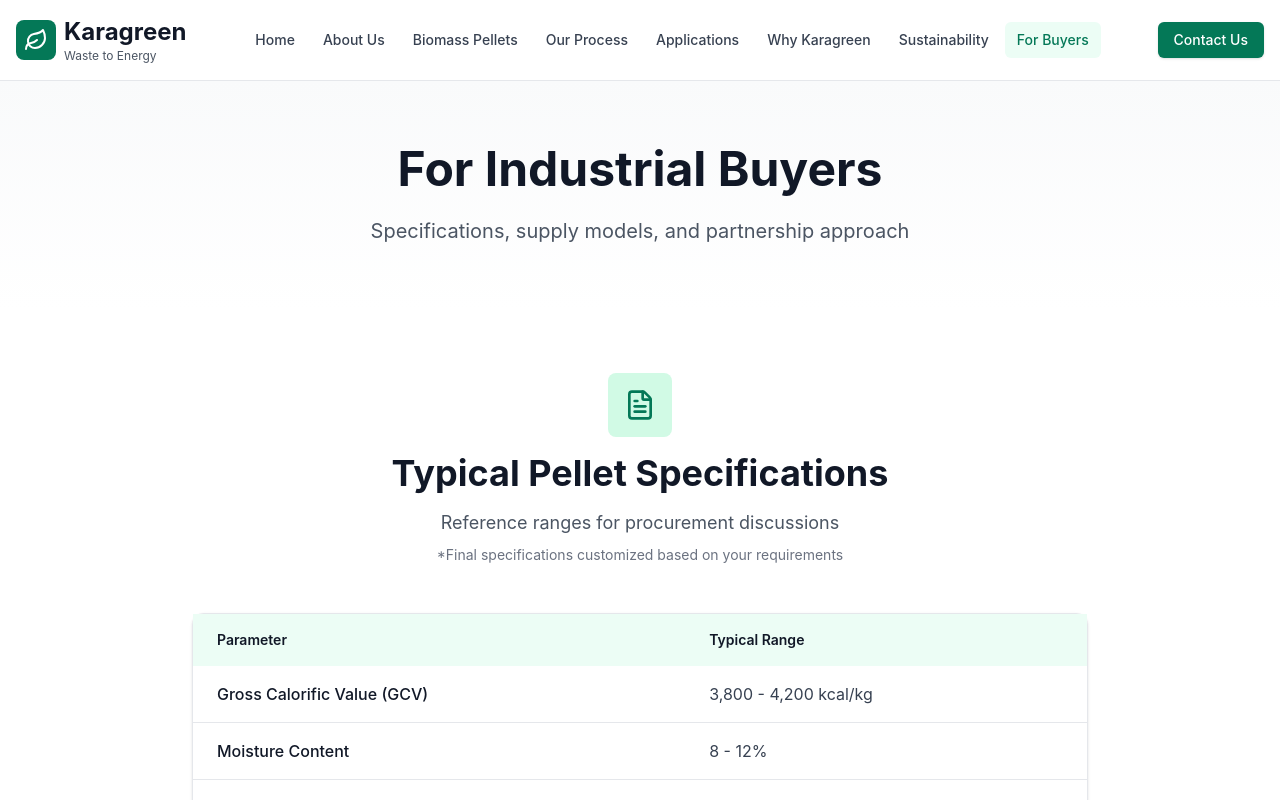
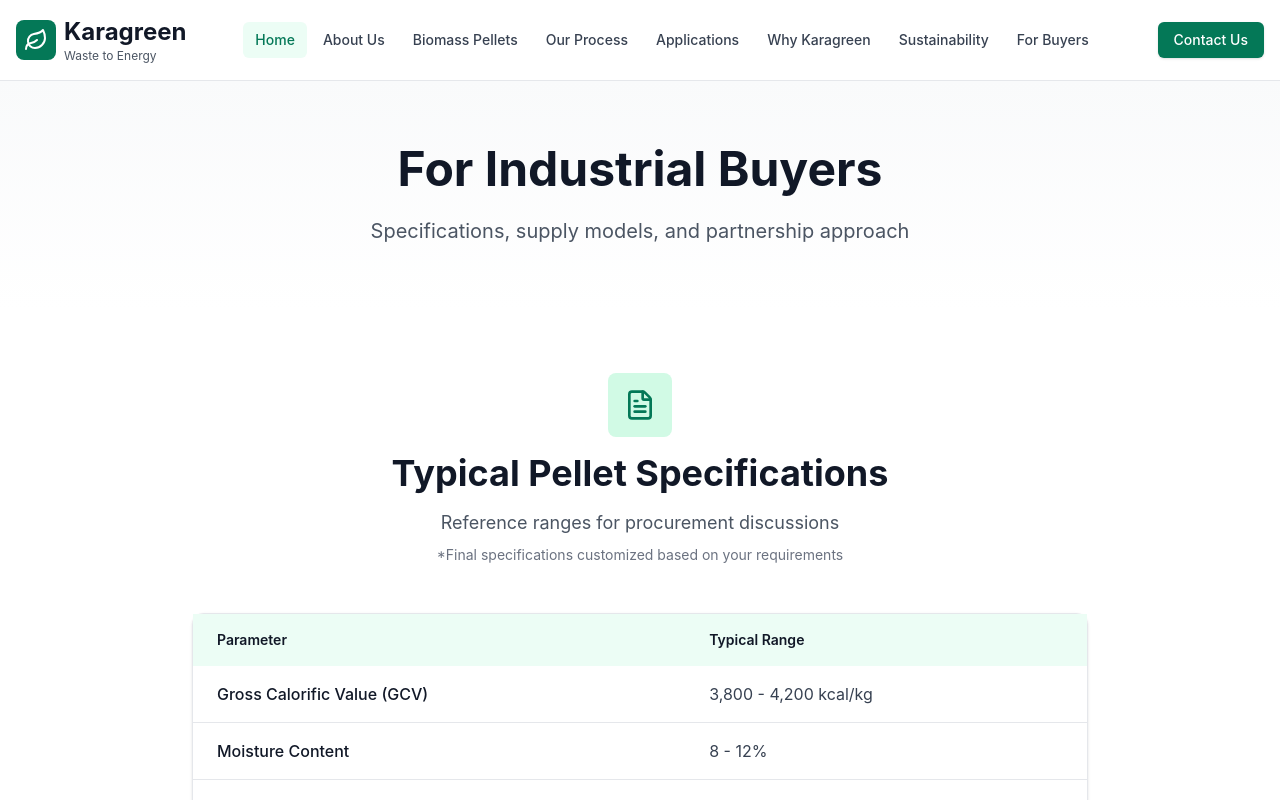
Before and after one commit to mandovarakrishna/karagreen, a React (Create React App) app: page /#/buyers in a window 1280 px wide. Shown: the top 800 px of the page. Built offline with nearby package versions, Linux system fonts and the light colour scheme.

Commit message:
Fix active routing logic for HashRouter on GitHub Pages

```diff
--- a/src/components/Header.jsx
+++ b/src/components/Header.jsx
@@ -18,7 +18,10 @@
     { path: '/buyers', label: 'For Buyers' },
   ];
 
-  const isActive = (path) => location.pathname === path;
+const currentPath = location.hash.replace("#", "") || "/";
+
+const isActive = (path) => currentPath === path;
+
 
   return (
     <header className="bg-white border-b border-gray-200 sticky top-0 z-50">
--- a/src/mock.js
+++ b/src/mock.js
@@ -1,7 +1,7 @@
 // Mock data for Karagreen website
 
 export const companyInfo = {
-  name: 'Karagreen',
+  name: 'KARAGREEN',
   tagline: 'Turning Waste into Dependable Energy',
   email: 'info@karagreen.com',
   phone: '+91 98765 43210',
```
